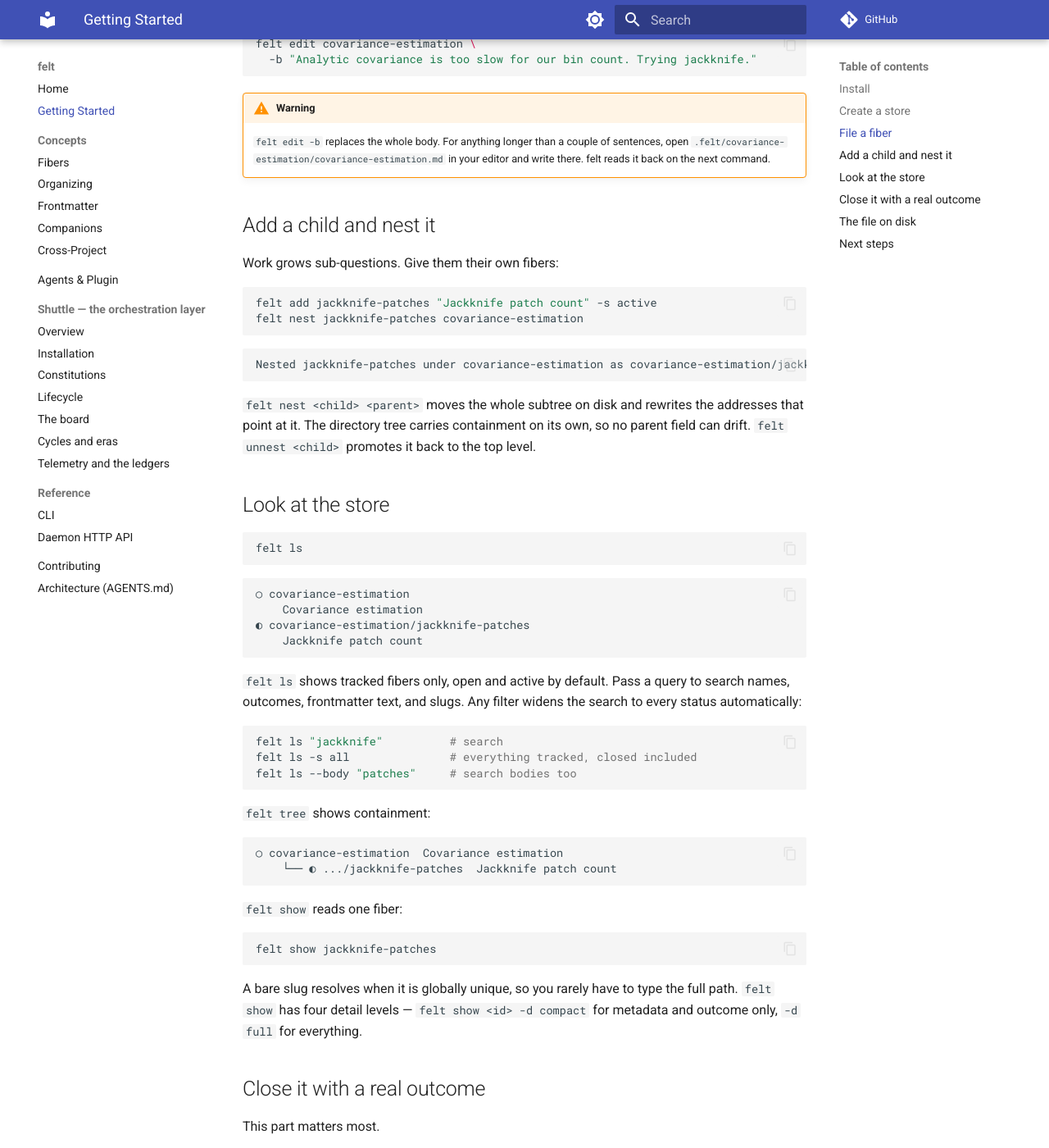
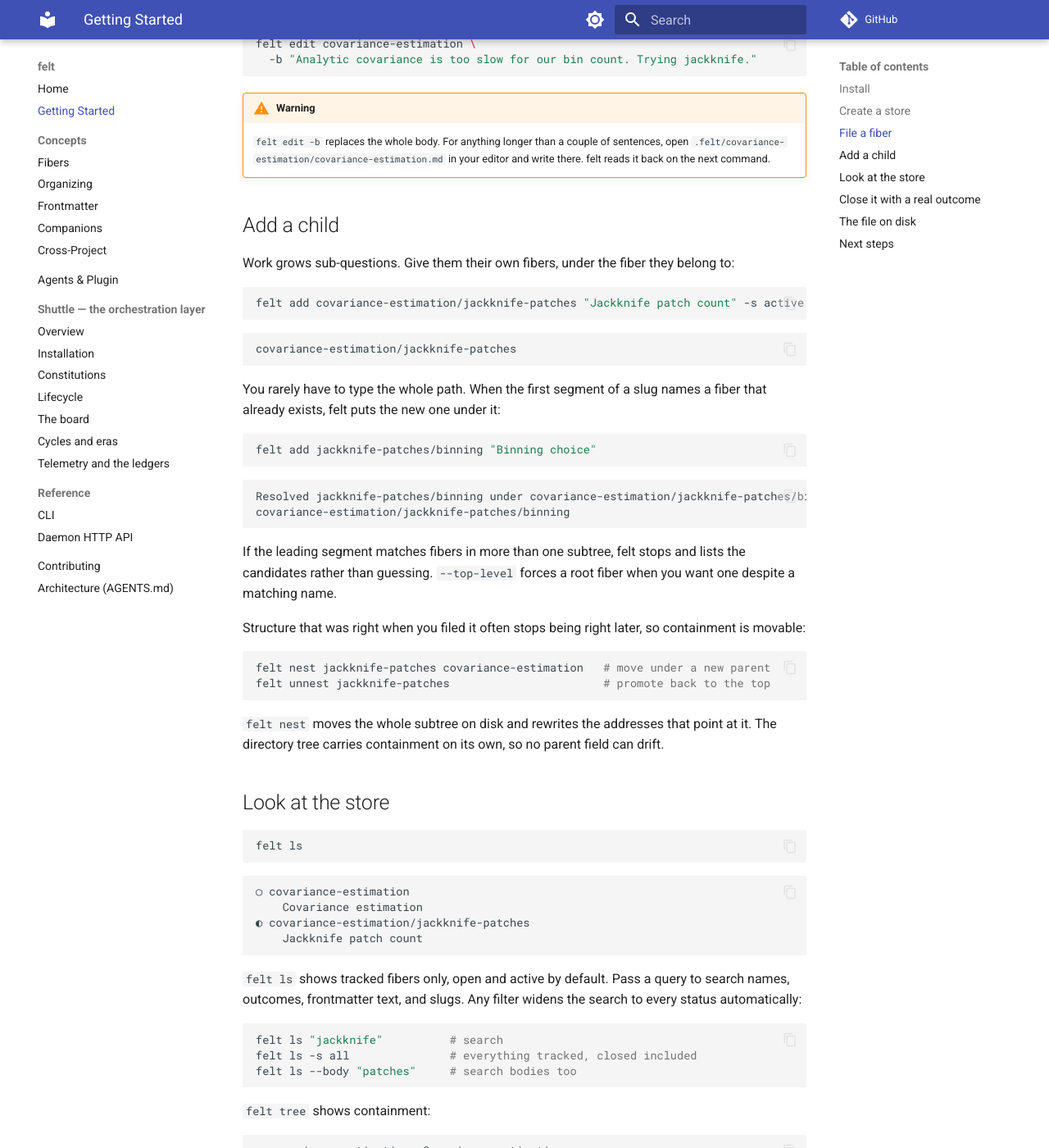
Before and after one commit to cailmdaley/felt, an MkDocs documentation site: the page built from docs/getting-started.md, in a window 1280 px wide and 1400 px high, scrolled down 1821 px. Shown: the whole window at 82% size. Built offline with MkDocs 1.6.1 and Material for MkDocs 9.7.7, drawn with Linux system fonts in a browser that asks for light colours; comment, search, counter and statistics services are not loaded; some of the changed text lies outside the part shown.

Commit message:
docs: a child fiber is one command, and the board is how you see the store
Getting Started taught nesting the long way — add at the top level, then
move it — when `felt add parent/child` files it in place, and the
leading-segment resolution means you rarely type the parent at all. `nest`
now appears as what it is for: moving structure that stopped being right.

Next steps never mentioned that felt ships a browser UI. A reader who
finishes the page knows the CLI and has no idea the board exists.

Co-Authored-By: Claude Opus 5 <noreply@anthropic.com>
Claude-Session: https://claude.ai/code/session_01EvyvQoxDkv1wdfHkbkp2pS

````diff
--- a/docs/getting-started.md
+++ b/docs/getting-started.md
@@ -96,23 +96,46 @@ felt edit covariance-estimation \
     sentences, open `.felt/covariance-estimation/covariance-estimation.md` in
     your editor and write there. felt reads it back on the next command.
 
-## Add a child and nest it
+## Add a child
 
-Work grows sub-questions. Give them their own fibers:
+Work grows sub-questions. Give them their own fibers, under the fiber they
+belong to:
 
 ```bash
-felt add jackknife-patches "Jackknife patch count" -s active
-felt nest jackknife-patches covariance-estimation
+felt add covariance-estimation/jackknife-patches "Jackknife patch count" -s active
 ```
 
 ```
-Nested jackknife-patches under covariance-estimation as covariance-estimation/jackknife-patches
+covariance-estimation/jackknife-patches
 ```
 
-`felt nest <child> <parent>` moves the whole subtree on disk and rewrites the
-addresses that point at it. The directory tree carries containment on its own,
-so no parent field can drift. `felt unnest <child>` promotes it back to the top
-level.
+You rarely have to type the whole path. When the first segment of a slug names
+a fiber that already exists, felt puts the new one under it:
+
+```bash
+felt add jackknife-patches/binning "Binning choice"
+```
+
+```
+Resolved jackknife-patches/binning under covariance-estimation/jackknife-patches/binning
+covariance-estimation/jackknife-patches/binning
+```
+
+If the leading segment matches fibers in more than one subtree, felt stops and
+lists the candidates rather than guessing. `--top-level` forces a root fiber
+when you want one despite a matching name.
+
+Structure that was right when you filed it often stops being right later, so
+containment is movable:
+
+```bash
+felt nest jackknife-patches covariance-estimation   # move under a new parent
+felt unnest jackknife-patches                       # promote back to the top
+```
+
+`felt nest` moves the whole subtree on disk and rewrites the addresses that
+point at it. The directory tree carries containment on its own, so no parent
+field can drift.
 
 ## Look at the store
 
@@ -208,6 +231,13 @@ before it starts editing, and the `felt` and `shuttle` skills themselves. The
 agent then reads and writes the same store you do. See
 [Agent integration](agents.md).
 
+**See the store in a browser.** felt ships with [Shuttle](shuttle/index.md), an
+optional daemon whose [board](shuttle/board.md) serves your fibers at
+`localhost:4000` — cards you can read, edit and rearrange, `[[wikilinks]]` you
+can follow, embedded plots and reports rendered in place, and views of where
+your time actually went. Shuttle also runs agents autonomously against fibers,
+but the board is worth having on its own.
+
 **Keep reading.** [Fibers](concepts/fibers.md) covers the data model in full,
 and [Organizing](concepts/organizing.md) covers the judgment calls — when a
 status earns its keep, when to nest, how to write an outcome, and when a
````
